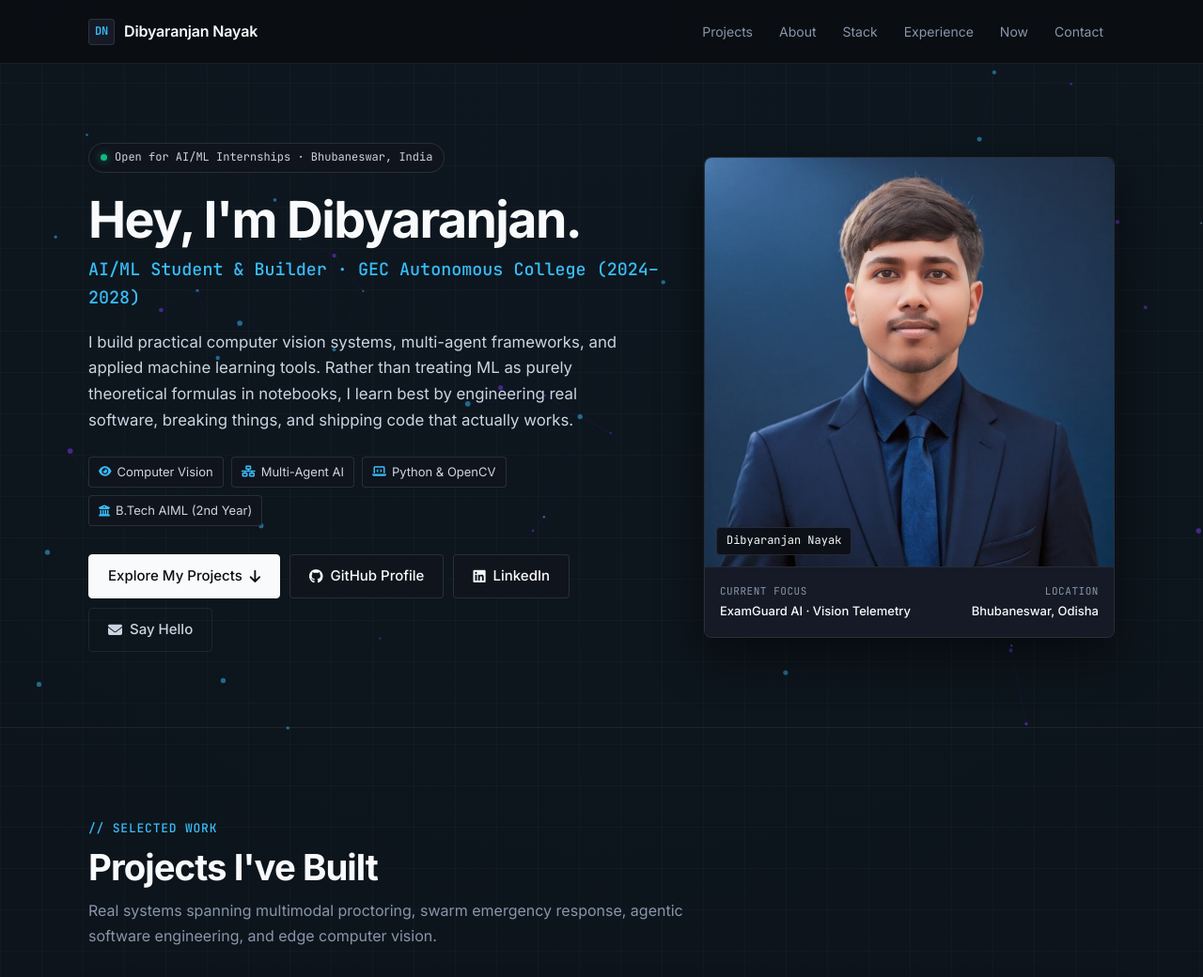
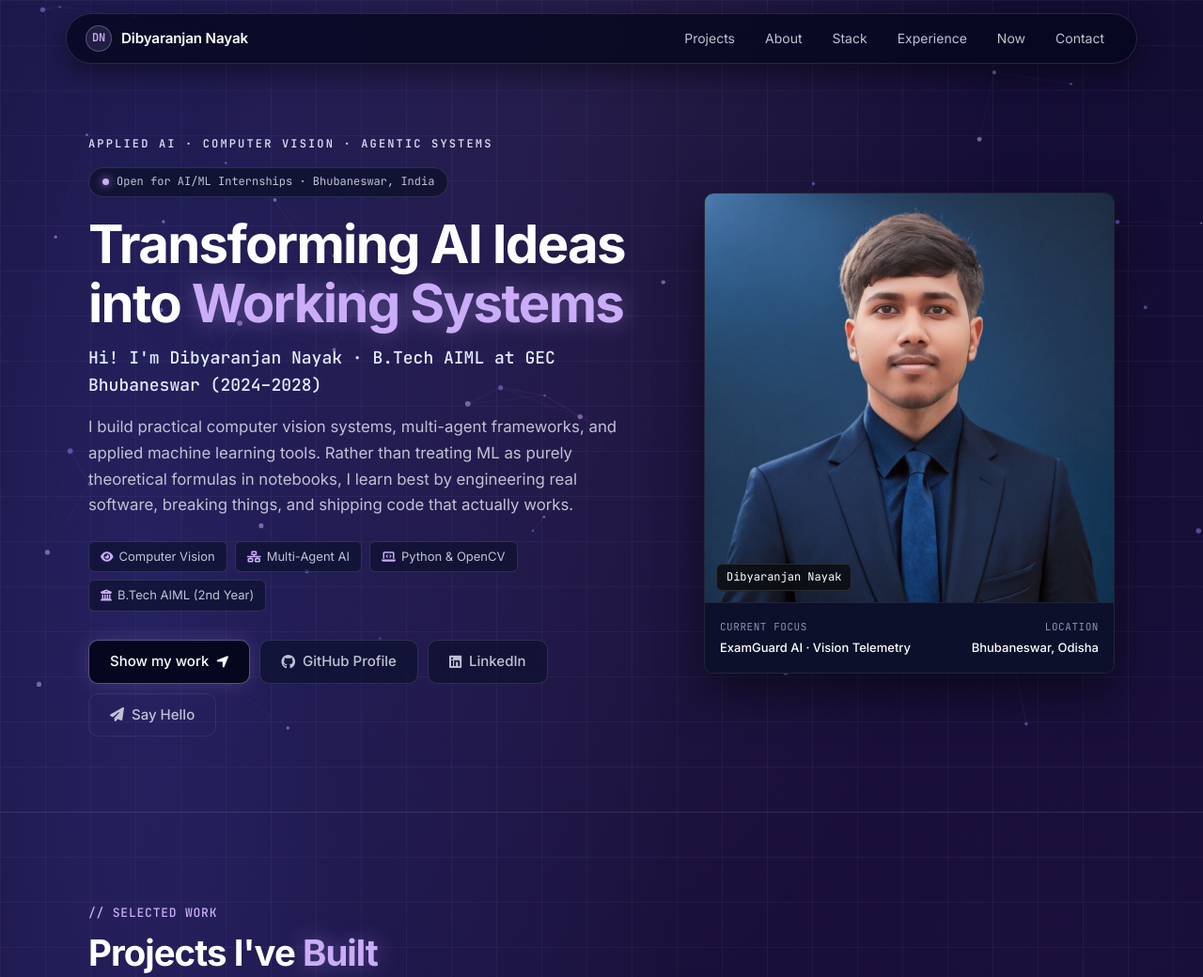
Before and after one commit to dibyax21/dibyaranjan-portfolio-, a website: page index.html in a window 1280 px wide. Shown: the top 1040 px of the page at 94% size. Drawn offline with Linux system fonts and the light colour scheme.

Commit message:
Update color palette to cosmic navy, radiant lavender, and spotlight grid based on reference image

```diff
--- a/css/style.css
+++ b/css/style.css
@@ -4,41 +4,47 @@
  */
 
 :root {
-    /* Foundation: Warm Dark Graphite Palette */
-    --bg-base: #0b0d12;
-    --bg-surface: #10141d;
-    --bg-card: #151a26;
-    --bg-card-hover: #1b2130;
-    --bg-subtle: #1e2536;
+    /* Foundation: Deep Midnight Cosmic Navy (from reference) */
+    --bg-base: #000319;
+    --bg-surface: #04071d;
+    --bg-card: #0c102b;
+    --bg-card-hover: #13183d;
+    --bg-subtle: #10132e;
 
     /* Technical Borders */
-    --border-subtle: rgba(255, 255, 255, 0.07);
-    --border-card: rgba(255, 255, 255, 0.11);
-    --border-strong: rgba(255, 255, 255, 0.18);
-    --border-accent: rgba(56, 189, 248, 0.35);
-
-    /* Typography Palette */
-    --text-primary: #f8fafc;
-    --text-secondary: #cbd5e1;
-    --text-muted: #8896aa;
-    --text-faint: #475569;
-
-    /* Restrained Accent: Steel Cyan / Sky */
-    --accent: #38bdf8;
-    --accent-hover: #7dd3fc;
-    --accent-faint: rgba(56, 189, 248, 0.08);
-    --accent-subtle: rgba(56, 189, 248, 0.15);
+    --border-subtle: rgba(255, 255, 255, 0.08);
+    --border-card: rgba(255, 255, 255, 0.12);
+    --border-strong: rgba(203, 172, 249, 0.35);
+    --border-accent: rgba(203, 172, 249, 0.5);
+
+    /* Typography Palette (from reference) */
+    --text-primary: #ffffff;
+    --text-secondary: #c1c2d3;
+    --text-muted: #8c90b3;
+    --text-faint: #53597d;
+
+    /* Signature Aceternity/Next.js Radiant Lavender & Violet Accent */
+    --accent: #cbacf9;
+    --accent-hover: #e2d1fc;
+    --accent-faint: rgba(203, 172, 249, 0.08);
+    --accent-subtle: rgba(203, 172, 249, 0.16);
+    --accent-glow: 0 0 25px rgba(203, 172, 249, 0.3);
+
+    /* Atmospheric Glows & Spotlights */
+    --glow-indigo: rgba(99, 102, 241, 0.24);
+    --glow-purple: rgba(168, 85, 247, 0.18);
+    --glow-cyan: rgba(56, 189, 248, 0.14);
 
     /* Fonts */
     --font-sans: 'Inter', -apple-system, BlinkMacSystemFont, "Segoe UI", Roboto, sans-serif;
     --font-mono: 'JetBrains Mono', ui-monospace, SFMono-Regular, Menlo, Monaco, Consolas, monospace;
 
-    /* Spacing & Radii (Crisp & tactile) */
+    /* Spacing & Radii */
     --container-max: 1140px;
     --header-height: 68px;
-    --radius-sm: 4px;
-    --radius-md: 8px;
-    --radius-lg: 12px;
+    --radius-sm: 6px;
+    --radius-md: 10px;
+    --radius-lg: 14px;
     --radius-full: 9999px;
 
     /* Transitions */
@@ -71,12 +77,14 @@ body {
     -moz-osx-font-smoothing: grayscale;
     overflow-x: hidden;
     position: relative;
-    /* Subtle blueprint texture */
+    /* Cosmic Spotlight + Fine Precision Grid Matrix (from reference) */
     background-image:
-        radial-gradient(circle at 50% 0%, rgba(56, 189, 248, 0.06), transparent 45%),
-        linear-gradient(to right, rgba(255, 255, 255, 0.02) 1px, transparent 1px),
-        linear-gradient(to bottom, rgba(255, 255, 255, 0.02) 1px, transparent 1px);
-    background-size: 100% 100%, 44px 44px, 44px 44px;
+        radial-gradient(ellipse 75% 45% at 12% 8%, rgba(99, 102, 241, 0.24), transparent 60%),
+        radial-gradient(circle at 88% 12%, rgba(168, 85, 247, 0.16), transparent 50%),
+        radial-gradient(ellipse 55% 30% at 50% -5%, rgba(203, 172, 249, 0.12), transparent 65%),
+        linear-gradient(to right, rgba(255, 255, 255, 0.042) 1px, transparent 1px),
+        linear-gradient(to bottom, rgba(255, 255, 255, 0.042) 1px, transparent 1px);
+    background-size: 100% 100%, 100% 100%, 100% 100%, 48px 48px, 48px 48px;
 }
 
 /* Interactive Neural Mesh Background Canvas */
@@ -186,35 +194,39 @@ button {
     align-items: center;
     justify-content: center;
     gap: 8px;
-    padding: 10px 20px;
+    padding: 10px 22px;
     font-size: 0.9375rem;
     font-weight: 500;
-    border-radius: var(--radius-sm);
+    border-radius: var(--radius-md);
     transition: all var(--transition-normal);
     white-space: nowrap;
 }
 
 .btn-primary {
-    background: var(--text-primary);
-    color: var(--bg-base);
-    border: 1px solid var(--text-primary);
+    background: #04071d;
+    color: #ffffff;
+    border: 1px solid rgba(203, 172, 249, 0.45);
+    box-shadow: 0 0 20px rgba(203, 172, 249, 0.16);
 }
 
 .btn-primary:hover {
-    background: #ffffff;
-    box-shadow: 0 2px 14px rgba(255, 255, 255, 0.15);
-    transform: translateY(-1px);
+    background: rgba(16, 21, 46, 0.95);
+    border-color: var(--accent);
+    box-shadow: 0 0 30px rgba(203, 172, 249, 0.42);
+    color: var(--accent);
+    transform: translateY(-2px);
 }
 
 .btn-secondary {
-    background: var(--bg-surface);
-    color: var(--text-primary);
+    background: rgba(12, 16, 43, 0.65);
+    color: var(--text-secondary);
     border: 1px solid var(--border-card);
 }
 
 .btn-secondary:hover {
     background: var(--bg-card);
-    border-color: var(--border-strong);
+    border-color: rgba(203, 172, 249, 0.35);
+    color: var(--text-primary);
     transform: translateY(-1px);
 }
 
@@ -225,37 +237,42 @@ button {
 }
 
 .btn-ghost:hover {
-    color: var(--text-primary);
-    border-color: var(--border-card);
-    background: var(--bg-surface);
-}
-
-/* Site Header */
+    color: var(--accent);
+    border-color: rgba(203, 172, 249, 0.35);
+    background: rgba(203, 172, 249, 0.06);
+    transform: translateY(-1px);
+}
+
+/* Site Header — Floating Cosmic Glass Capsule (from reference) */
 .site-header {
     position: sticky;
-    top: 0;
+    top: 14px;
     width: 100%;
-    height: var(--header-height);
-    background: rgba(11, 13, 18, 0.88);
-    backdrop-filter: blur(12px);
-    -webkit-backdrop-filter: blur(12px);
-    border-bottom: 1px solid var(--border-subtle);
     z-index: 1000;
-    transition: border-color var(--transition-fast);
-}
-
-.site-header.scrolled {
-    border-color: var(--border-card);
+    padding: 0 1rem;
+    transition: all var(--transition-normal);
 }
 
 .nav-container {
     max-width: var(--container-max);
-    height: 100%;
+    height: 54px;
     margin: 0 auto;
-    padding: 0 1.5rem;
+    padding: 0 1.25rem;
     display: flex;
     align-items: center;
     justify-content: space-between;
+    background: rgba(4, 7, 29, 0.78);
+    backdrop-filter: blur(16px);
+    -webkit-backdrop-filter: blur(16px);
+    border: 1px solid rgba(255, 255, 255, 0.125);
+    border-radius: var(--radius-full);
+    box-shadow: 0 10px 30px rgba(0, 0, 0, 0.45);
+    transition: all var(--transition-fast);
+}
+
+.site-header.scrolled .nav-container {
+    border-color: rgba(203, 172, 249, 0.35);
+    box-shadow: 0 12px 36px rgba(0, 0, 0, 0.65), 0 0 20px rgba(203, 172, 249, 0.12);
 }
 
 .brand {
@@ -263,7 +280,7 @@ button {
     align-items: center;
     gap: 10px;
     font-weight: 600;
-    font-size: 1rem;
+    font-size: 0.95rem;
     color: var(--text-primary);
     letter-spacing: -0.01em;
 }
@@ -274,9 +291,9 @@ button {
     justify-content: center;
     width: 28px;
     height: 28px;
-    background: var(--bg-card);
-    border: 1px solid var(--border-card);
-    border-radius: var(--radius-sm);
+    background: rgba(203, 172, 249, 0.12);
+    border: 1px solid rgba(203, 172, 249, 0.35);
+    border-radius: var(--radius-full);
     font-family: var(--font-mono);
     font-size: 0.75rem;
     font-weight: 700;
@@ -292,23 +309,23 @@ button {
 
 .nav-link {
     display: inline-block;
-    padding: 6px 12px;
+    padding: 6px 14px;
     font-size: 0.875rem;
     font-weight: 400;
-    color: var(--text-muted);
-    border-radius: var(--radius-sm);
+    color: var(--text-secondary);
+    border-radius: var(--radius-full);
     transition: all var(--transition-fast);
 }
 
 .nav-link:hover {
     color: var(--text-primary);
-    background: rgba(255, 255, 255, 0.04);
+    background: rgba(203, 172, 249, 0.1);
 }
 
 .nav-link.active {
-    color: var(--text-primary);
+    color: var(--accent);
     font-weight: 500;
-    background: rgba(255, 255, 255, 0.06);
+    background: rgba(203, 172, 249, 0.14);
 }
 
 .nav-toggle {
@@ -345,49 +362,63 @@ button {
     align-items: center;
 }
 
+.hero-kicker {
+    display: inline-block;
+    font-family: var(--font-mono);
+    font-size: 0.75rem;
+    font-weight: 600;
+    letter-spacing: 0.18em;
+    text-transform: uppercase;
+    color: #e4ecff;
+    margin-bottom: 14px;
+    opacity: 0.92;
+}
+
 .hero-status-pill {
     display: inline-flex;
     align-items: center;
     gap: 8px;
-    padding: 5px 12px;
-    background: var(--bg-surface);
+    padding: 5px 14px;
+    background: rgba(12, 16, 43, 0.75);
     border: 1px solid var(--border-card);
     border-radius: var(--radius-full);
     font-family: var(--font-mono);
     font-size: 0.75rem;
     color: var(--text-secondary);
-    margin-bottom: 20px;
+    margin-bottom: 18px;
 }
 
 .pulse-dot {
     width: 7px;
     height: 7px;
-    background: #10b981;
+    background: var(--accent);
     border-radius: 50%;
-    box-shadow: 0 0 8px rgba(16, 185, 129, 0.7);
+    box-shadow: 0 0 10px rgba(203, 172, 249, 0.85);
     display: inline-block;
 }
 
 .hero-greeting {
-    font-size: clamp(2.4rem, 4.2vw, 3.6rem);
+    font-size: clamp(2.4rem, 4.4vw, 3.8rem);
     font-weight: 700;
     letter-spacing: -0.03em;
     line-height: 1.12;
     color: var(--text-primary);
-    margin-bottom: 8px;
-}
-
+    margin-bottom: 12px;
+}
+
+.highlight-accent,
+.text-accent,
 .highlight-name {
-    color: var(--text-primary);
-    position: relative;
+    color: var(--accent);
+    text-shadow: 0 0 24px rgba(203, 172, 249, 0.38);
 }
 
 .hero-role-title {
-    font-size: 1.15rem;
+    font-size: 1.125rem;
     font-weight: 500;
-    color: var(--accent);
-    font-family: var(--font-mono);
-    margin-bottom: 18px;
+    color: #e4ecff;
+    font-family: var(--font-mono);
+    margin-bottom: 16px;
 }
 
 .hero-bio {
@@ -409,12 +440,18 @@ button {
     display: inline-flex;
     align-items: center;
     gap: 6px;
-    padding: 5px 10px;
-    background: var(--bg-surface);
+    padding: 5px 12px;
+    background: rgba(12, 16, 43, 0.65);
     border: 1px solid var(--border-card);
     border-radius: var(--radius-sm);
     font-size: 0.8125rem;
     color: var(--text-secondary);
+    transition: all var(--transition-fast);
+}
+
+.fact-chip:hover {
+    border-color: rgba(203, 172, 249, 0.3);
+    color: var(--text-primary);
 }
 
 .chip-icon {
@@ -509,17 +546,18 @@ button {
 
 /* FEATURED PROJECT: EXAMGUARD AI */
 .featured-project-card {
-    background: var(--bg-surface);
+    background: var(--bg-card);
     border: 1px solid var(--border-card);
     border-radius: var(--radius-lg);
     padding: 36px;
     margin-bottom: 48px;
-    box-shadow: 0 16px 40px rgba(0, 0, 0, 0.4);
-    transition: border-color var(--transition-normal);
+    box-shadow: 0 20px 48px rgba(0, 0, 0, 0.5);
+    transition: all var(--transition-normal);
 }
 
 .featured-project-card:hover {
     border-color: var(--border-accent);
+    box-shadow: 0 24px 56px rgba(0, 0, 0, 0.65), 0 0 24px rgba(203, 172, 249, 0.1);
 }
 
 .project-flag-bar {
@@ -537,7 +575,7 @@ button {
     padding: 4px 10px;
     background: var(--accent-subtle);
     color: var(--accent);
-    border: 1px solid rgba(56, 189, 248, 0.3);
+    border: 1px solid rgba(203, 172, 249, 0.35);
     border-radius: var(--radius-full);
     font-family: var(--font-mono);
     font-size: 0.75rem;
@@ -549,7 +587,7 @@ button {
     font-size: 0.75rem;
     color: var(--text-muted);
     padding: 4px 10px;
-    background: rgba(255, 255, 255, 0.03);
+    background: rgba(255, 255, 255, 0.04);
     border: 1px solid var(--border-subtle);
     border-radius: var(--radius-full);
 }
@@ -587,7 +625,7 @@ button {
 }
 
 .philosophy-box {
-    background: var(--bg-card);
+    background: rgba(4, 7, 29, 0.75);
     border-left: 3px solid var(--accent);
     border-radius: 0 var(--radius-sm) var(--radius-sm) 0;
     padding: 14px 18px;
@@ -713,7 +751,7 @@ button {
 }
 
 .project-tile {
-    background: var(--bg-surface);
+    background: var(--bg-card);
     border: 1px solid var(--border-card);
     border-radius: var(--radius-md);
     padding: 26px;
@@ -723,9 +761,10 @@ button {
 }
 
 .project-tile:hover {
-    border-color: var(--border-accent);
-    background: var(--bg-card);
-    transform: translateY(-2px);
+    border-color: rgba(203, 172, 249, 0.45);
+    background: var(--bg-card-hover);
+    box-shadow: 0 16px 36px rgba(0, 0, 0, 0.55), 0 0 20px rgba(203, 172, 249, 0.08);
+    transform: translateY(-3px);
 }
 
 .tile-header {
@@ -978,7 +1017,7 @@ button {
 }
 
 .skill-group-card {
-    background: var(--bg-surface);
+    background: var(--bg-card);
     border: 1px solid var(--border-card);
     border-radius: var(--radius-md);
     padding: 22px;
@@ -988,13 +1027,14 @@ button {
 }
 
 .skill-group-card:hover {
-    border-color: var(--border-strong);
-    background: var(--bg-card);
+    border-color: rgba(203, 172, 249, 0.4);
+    background: var(--bg-card-hover);
+    transform: translateY(-2px);
 }
 
 .skill-group-card.highlight-group {
-    border-color: rgba(56, 189, 248, 0.3);
-    background: rgba(56, 189, 248, 0.02);
+    border-color: rgba(203, 172, 249, 0.38);
+    background: rgba(203, 172, 249, 0.04);
 }
 
 .group-header {
@@ -1074,15 +1114,17 @@ button {
 }
 
 .timeline-card {
-    background: var(--bg-surface);
-    border: 1px solid var(--border-subtle);
-    border-radius: var(--radius-sm);
+    background: var(--bg-card);
+    border: 1px solid var(--border-card);
+    border-radius: var(--radius-md);
     padding: 20px;
-    transition: border-color var(--transition-fast);
+    transition: all var(--transition-fast);
 }
 
 .timeline-card:hover {
-    border-color: var(--border-card);
+    border-color: rgba(203, 172, 249, 0.4);
+    background: var(--bg-card-hover);
+    transform: translateY(-2px);
 }
 
 .timeline-badge-row {
@@ -1127,7 +1169,7 @@ button {
 }
 
 .now-tile {
-    background: var(--bg-surface);
+    background: var(--bg-card);
     border: 1px solid var(--border-card);
     border-radius: var(--radius-md);
     padding: 22px;
@@ -1138,8 +1180,9 @@ button {
 }
 
 .now-tile:hover {
-    border-color: var(--border-strong);
-    background: var(--bg-card);
+    border-color: rgba(203, 172, 249, 0.4);
+    background: var(--bg-card-hover);
+    transform: translateY(-2px);
 }
 
 .now-pill {
@@ -1150,7 +1193,7 @@ button {
     color: var(--accent);
     padding: 2px 8px;
     background: var(--accent-faint);
-    border: 1px solid rgba(56, 189, 248, 0.25);
+    border: 1px solid rgba(203, 172, 249, 0.3);
     border-radius: var(--radius-sm);
     letter-spacing: 0.06em;
 }
@@ -1324,9 +1367,9 @@ button {
 }
 
 .contact-channel-card {
-    background: var(--bg-surface);
-    border: 1px solid var(--border-subtle);
-    border-radius: var(--radius-sm);
+    background: var(--bg-card);
+    border: 1px solid var(--border-card);
+    border-radius: var(--radius-md);
     padding: 14px 16px;
     display: flex;
     align-items: center;
@@ -1335,17 +1378,17 @@ button {
 }
 
 .contact-channel-card:hover {
-    border-color: var(--border-card);
-    background: var(--bg-card);
+    border-color: rgba(203, 172, 249, 0.4);
+    background: var(--bg-card-hover);
     transform: translateX(3px);
 }
 
 .channel-icon-wrap {
-    width: 36px;
-    height: 36px;
+    width: 38px;
+    height: 38px;
     border-radius: var(--radius-sm);
-    background: var(--bg-card);
-    border: 1px solid var(--border-subtle);
+    background: rgba(203, 172, 249, 0.1);
+    border: 1px solid rgba(203, 172, 249, 0.25);
     display: flex;
     align-items: center;
     justify-content: center;
@@ -1375,13 +1418,14 @@ button {
 
 /* Contact Form */
 .clean-contact-form {
-    background: var(--bg-surface);
+    background: var(--bg-card);
     border: 1px solid var(--border-card);
     border-radius: var(--radius-md);
     padding: 28px;
     display: flex;
     flex-direction: column;
     gap: 18px;
+    box-shadow: 0 16px 40px rgba(0, 0, 0, 0.45);
 }
 
 .field-item {
@@ -1400,21 +1444,22 @@ button {
 .field-input,
 .field-textarea {
     width: 100%;
-    background: var(--bg-card);
+    background: rgba(4, 7, 29, 0.65);
     border: 1px solid var(--border-card);
     border-radius: var(--radius-sm);
     padding: 11px 13px;
     font-family: var(--font-sans);
     font-size: 0.9375rem;
     color: var(--text-primary);
-    transition: border-color var(--transition-fast);
+    transition: all var(--transition-fast);
 }
 
 .field-input:focus,
 .field-textarea:focus {
     outline: none;
     border-color: var(--accent);
-    background: var(--bg-subtle);
+    box-shadow: 0 0 16px rgba(203, 172, 249, 0.25);
+    background: rgba(4, 7, 29, 0.9);
 }
 
 .field-textarea {
--- a/index.html
+++ b/index.html
@@ -85,17 +85,18 @@
         <section id="hero" class="hero-section">
             <div class="container hero-container">
                 <div class="hero-copy">
+                    <div class="hero-kicker">APPLIED AI &middot; COMPUTER VISION &middot; AGENTIC SYSTEMS</div>
                     <div class="hero-status-pill">
                         <span class="pulse-dot" aria-hidden="true"></span>
                         <span>Open for AI/ML Internships &middot; Bhubaneswar, India</span>
                     </div>
 
                     <h1 class="hero-greeting">
-                        Hey, I'm <span class="highlight-name">Dibyaranjan</span>.
+                        Transforming AI Ideas into <span class="highlight-accent">Working Systems</span>
                     </h1>
 
                     <p class="hero-role-title">
-                        AI/ML Student &amp; Builder &middot; GEC Autonomous College (2024&ndash;2028)
+                        Hi! I'm Dibyaranjan Nayak &middot; B.Tech AIML at GEC Bhubaneswar (2024&ndash;2028)
                     </p>
 
                     <p class="hero-bio">
@@ -123,8 +124,8 @@
 
                     <div class="hero-actions">
                         <a href="#work" class="btn btn-primary">
-                            <span>Explore My Projects</span>
-                            <i class="fas fa-arrow-down" aria-hidden="true"></i>
+                            <span>Show my work</span>
+                            <i class="fas fa-location-arrow" aria-hidden="true"></i>
                         </a>
                         <a href="https://github.com/dibyax21" target="_blank" rel="noopener noreferrer"
                             class="btn btn-secondary">
@@ -137,7 +138,7 @@
                             <span>LinkedIn</span>
                         </a>
                         <a href="#contact" class="btn btn-ghost">
-                            <i class="fas fa-envelope" aria-hidden="true"></i>
+                            <i class="fas fa-paper-plane" aria-hidden="true"></i>
                             <span>Say Hello</span>
                         </a>
                     </div>
@@ -173,7 +174,7 @@
             <div class="container">
                 <header class="section-header">
                     <span class="section-tag">// SELECTED WORK</span>
-                    <h2 class="section-title">Projects I've Built</h2>
+                    <h2 class="section-title">Projects I've <span class="highlight-accent">Built</span></h2>
                     <p class="section-subtitle">
                         Real systems spanning multimodal proctoring, swarm emergency response, agentic software engineering, and edge computer vision.
                     </p>
@@ -434,7 +435,7 @@
             <div class="container">
                 <header class="section-header">
                     <span class="section-tag">// ABOUT ME</span>
-                    <h2 class="section-title">The Person Behind the Code</h2>
+                    <h2 class="section-title">The Person Behind the <span class="highlight-accent">Code</span></h2>
                 </header>
 
                 <div class="about-grid-layout">
@@ -522,7 +523,7 @@
             <div class="container">
                 <header class="section-header">
                     <span class="section-tag">// TECHNICAL TOOLING</span>
-                    <h2 class="section-title">Skills &amp; Capabilities</h2>
+                    <h2 class="section-title">Skills &amp; <span class="highlight-accent">Capabilities</span></h2>
                     <p class="section-subtitle">
                         Technologies actively used in my projects or currently under focused exploration.
                     </p>
@@ -595,7 +596,7 @@
             <div class="container">
                 <header class="section-header">
                     <span class="section-tag">// CAREER &amp; ACADEMICS</span>
-                    <h2 class="section-title">Experience &amp; Education</h2>
+                    <h2 class="section-title">Experience &amp; <span class="highlight-accent">Education</span></h2>
                 </header>
 
                 <div class="experience-two-col">
@@ -699,7 +700,7 @@
             <div class="container">
                 <header class="section-header">
                     <span class="section-tag">// LIVE WORKSPACE</span>
-                    <h2 class="section-title">What I'm Doing Right Now</h2>
+                    <h2 class="section-title">What I'm Doing <span class="highlight-accent">Right Now</span></h2>
                     <p class="section-subtitle">
                         An honest snapshot of my active development focus and learning schedule.
                     </p>
@@ -790,7 +791,7 @@
             <div class="container">
                 <header class="section-header">
                     <span class="section-tag">// GET IN TOUCH</span>
-                    <h2 class="section-title">Let's Connect</h2>
+                    <h2 class="section-title">Let's Connect &mdash; <span class="highlight-accent">Contact</span></h2>
                 </header>
 
                 <div class="contact-grid-container">
--- a/js/script.js
+++ b/js/script.js
@@ -36,8 +36,8 @@ document.addEventListener('DOMContentLoaded', () => {
                 this.vx = (Math.random() - 0.5) * 0.35;
                 this.vy = (Math.random() - 0.5) * 0.35;
                 this.radius = Math.random() * 2 + 1;
-                // Dual tone: accent cyan & purple
-                this.color = Math.random() > 0.4 ? 'rgba(56, 189, 248, ' : 'rgba(124, 58, 237, ';
+                // Dual tone: Aceternity radiant lavender (#cbacf9) & soft cosmic indigo (#818cf8)
+                this.color = Math.random() > 0.45 ? 'rgba(203, 172, 249, ' : 'rgba(129, 140, 248, ';
             }
 
             update() {
@@ -89,7 +89,7 @@ document.addEventListener('DOMContentLoaded', () => {
 
                     if (dist < maxDistance) {
                         ctx.beginPath();
-                        ctx.strokeStyle = `rgba(124, 58, 237, ${0.16 * (1 - dist / maxDistance)})`;
+                        ctx.strokeStyle = `rgba(203, 172, 249, ${0.15 * (1 - dist / maxDistance)})`;
                         ctx.lineWidth = 0.65;
                         ctx.moveTo(nodes[i].x, nodes[i].y);
                         ctx.lineTo(nodes[j].x, nodes[j].y);
```
